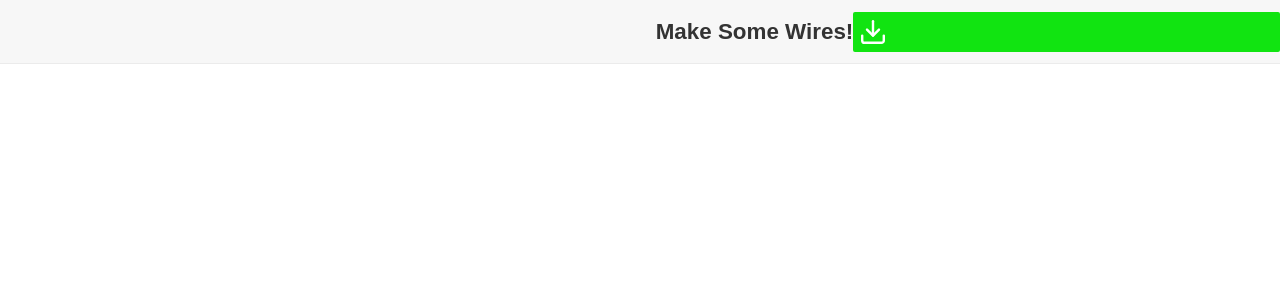
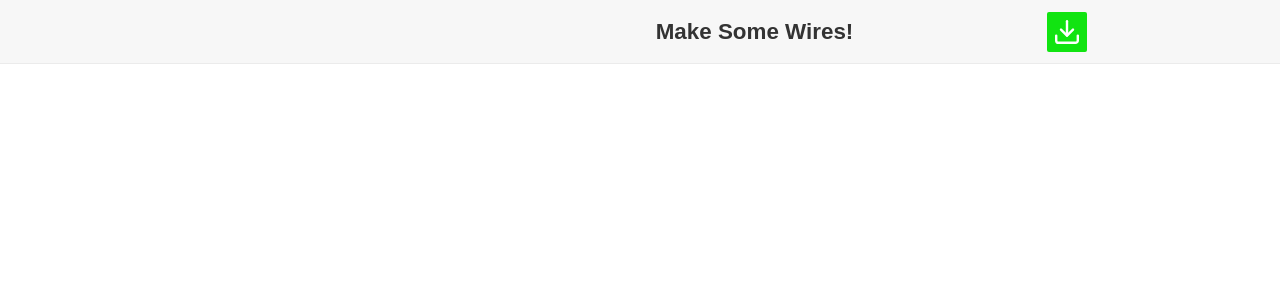
Before and after one commit to Android789515/labels, a React (Vite) app: page / in a window 1280 px wide. Shown: the top 300 px of the page. Built offline with nearby package versions, Linux system fonts and the light colour scheme.

Commit message:
feat: download icon button layout
Signed-off-by: Android789515 <derflug@mailfence.com>

```diff
--- a/src/features/download-button/DownloadButton.module.css
+++ b/src/features/download-button/DownloadButton.module.css
@@ -1,4 +1,7 @@
 .downloadButton.downloadButton {
+   justify-self: center;
+   align-self: center;
+
    background: rgb(17, 228, 17);
    padding: .5em;
 }
```
